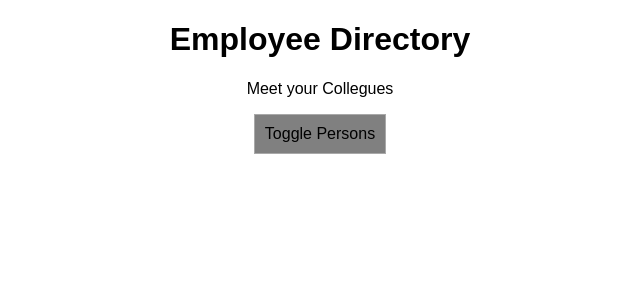
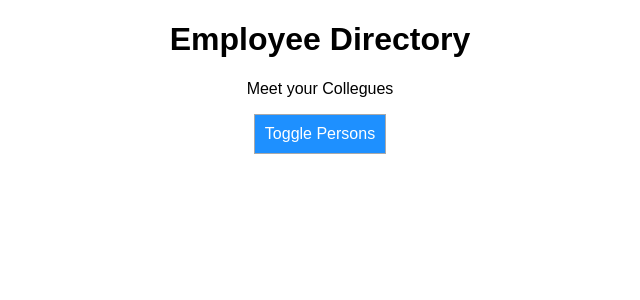
Before and after one commit to 14Anthony/EMPDIR, a React (Create React App) app: page / in a window 1280 px wide. Shown: the top 300 px of the page, without its empty margins (320-960 px from the left). Built offline with nearby package versions, Linux system fonts and the light colour scheme.

Commit message:
playing around the button and card background dynamic renderings

```diff
--- a/src/App.css
+++ b/src/App.css
@@ -1,3 +1,7 @@
 .App {
   text-align: center;
 }
+
+.bold {
+  font-weight: bolder;
+}
--- a/src/App.js
+++ b/src/App.js
@@ -50,7 +50,8 @@ class App extends Component {
 
   render() {
     const style = {
-      backgroundColor: 'grey',
+      backgroundColor: 'dodgerblue',
+      color: 'white',
       font: 'inherit',
       border: '1px solid darkgrey ',
       padding: '10px',
@@ -73,6 +74,7 @@ class App extends Component {
           })}
         </div>
       );
+      style.backgroundColor = 'orangered'
     }
 
     return (
```
